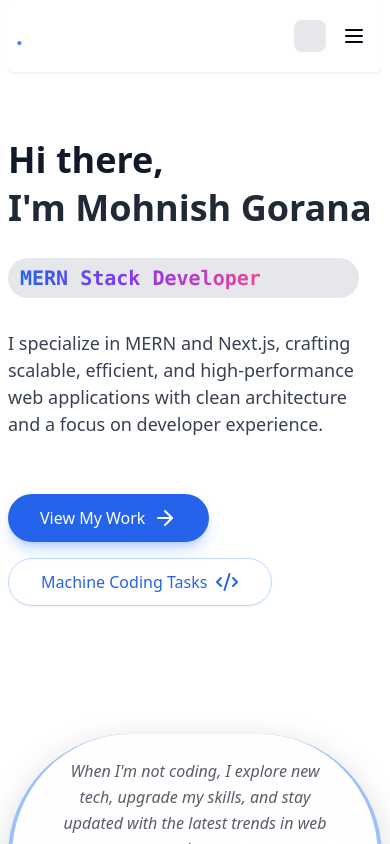
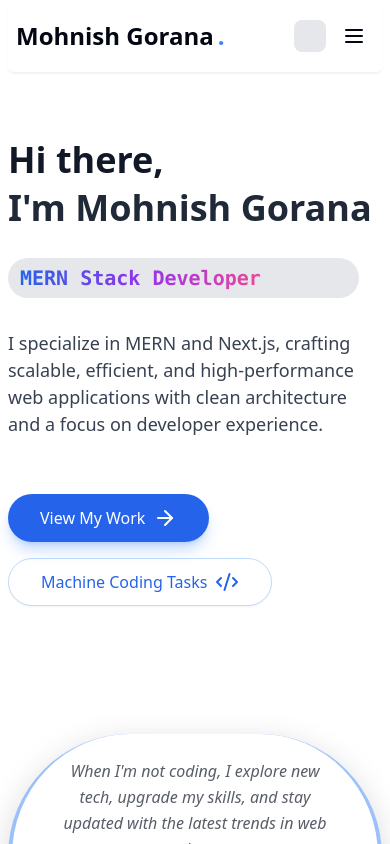
Before and after one commit to mohnishgorana1/my-portfolio, a Next.js app: page / in a window 390 px wide. Shown: the top 844 px of the page. Built offline with nearby package versions, Linux system fonts and the light colour scheme.

Commit message:
one more fix

```diff
--- a/components/Navbar.tsx
+++ b/components/Navbar.tsx
@@ -34,7 +34,7 @@ const Navbar = () => {
           >
             {/* <span className="hidden md:flex">Mohnish Gorana</span>
             <span className="md:hidden">MG</span> */}
-            <span className="hidden md:flex">Mohnish Gorana</span>
+            <span className="">Mohnish Gorana</span>
 
             <span className="text-blue-500">.</span>
           </Link>
```
